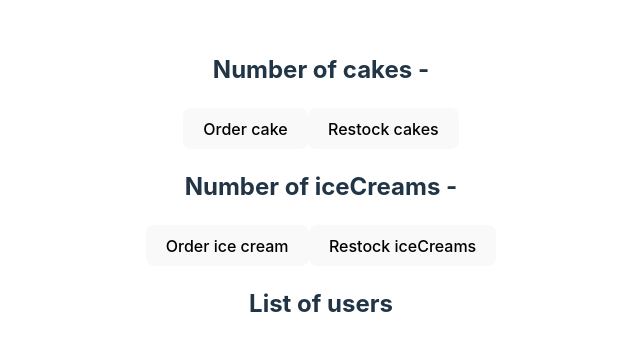
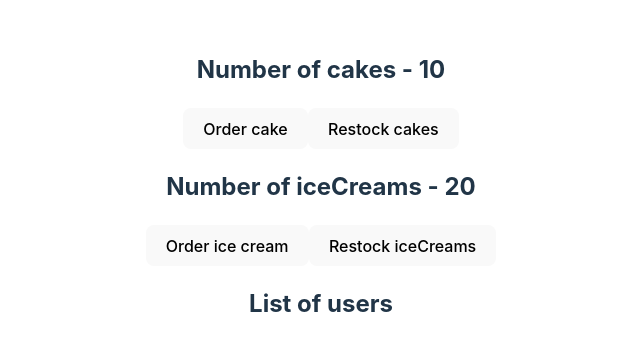
Before and after one commit to nzkks/react-rtk, a React (Vite) app: page / in a window 1280 px wide. Shown: the part 213-564 px from the top of the page, without its empty margins (319-959 px from the left). Built offline with nearby package versions, Linux system fonts and the light colour scheme.

Commit message:
cakes and Ice creams views: Show the numbers available

```diff
--- a/src/features/cake/CakeView.jsx
+++ b/src/features/cake/CakeView.jsx
@@ -1,9 +1,12 @@
 import React from 'react';
+import { useSelector } from 'react-redux';
 
 export const CakeView = () => {
+  const numOfCakes = useSelector(state => state.cake.numOfCakes);
+
   return (
     <div>
-      <h2>Number of cakes - </h2>
+      <h2>Number of cakes - {numOfCakes}</h2>
       <button>Order cake</button>
       <button>Restock cakes</button>
     </div>
--- a/src/features/icecream/IceCreamView.jsx
+++ b/src/features/icecream/IceCreamView.jsx
@@ -1,9 +1,12 @@
 import React from 'react';
+import { useSelector } from 'react-redux';
 
 export const IceCreamView = () => {
+  const numOfIceCreams = useSelector(state => state.iceCream.numOfIceCreams);
+
   return (
     <div>
-      <h2>Number of iceCreams - </h2>
+      <h2>Number of iceCreams - {numOfIceCreams}</h2>
       <button>Order ice cream</button>
       <button>Restock iceCreams</button>
     </div>
```
